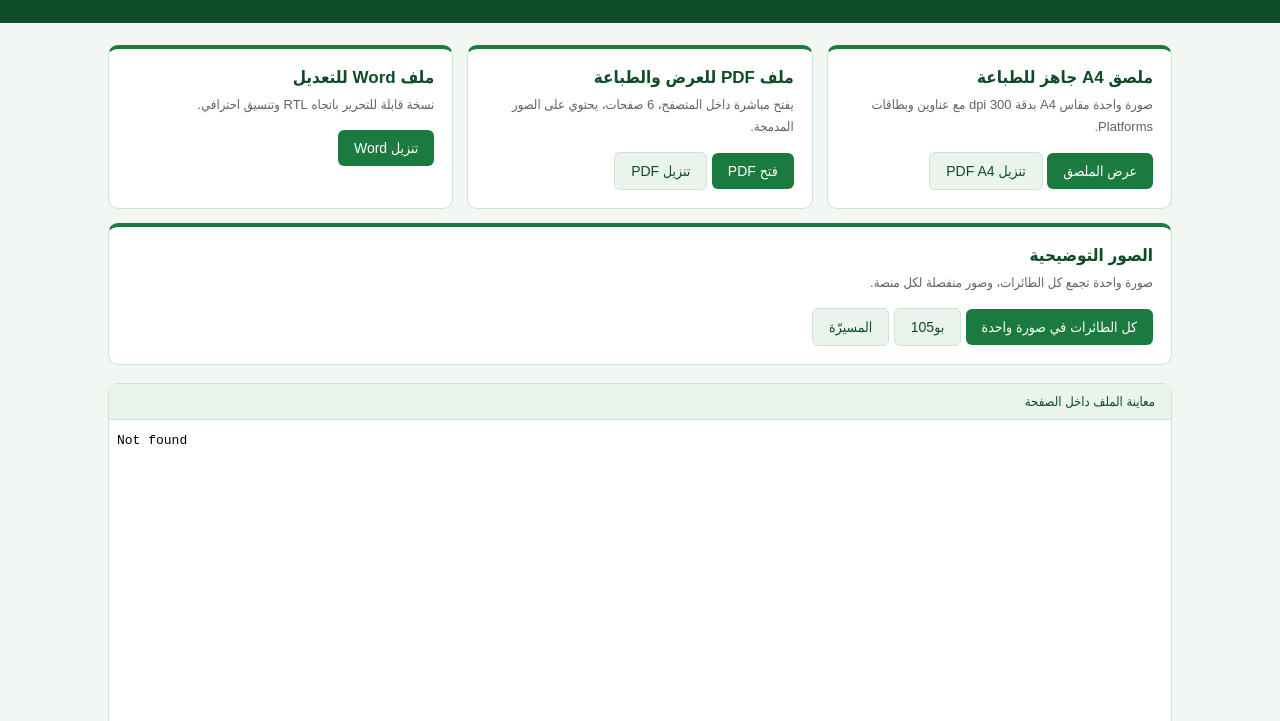
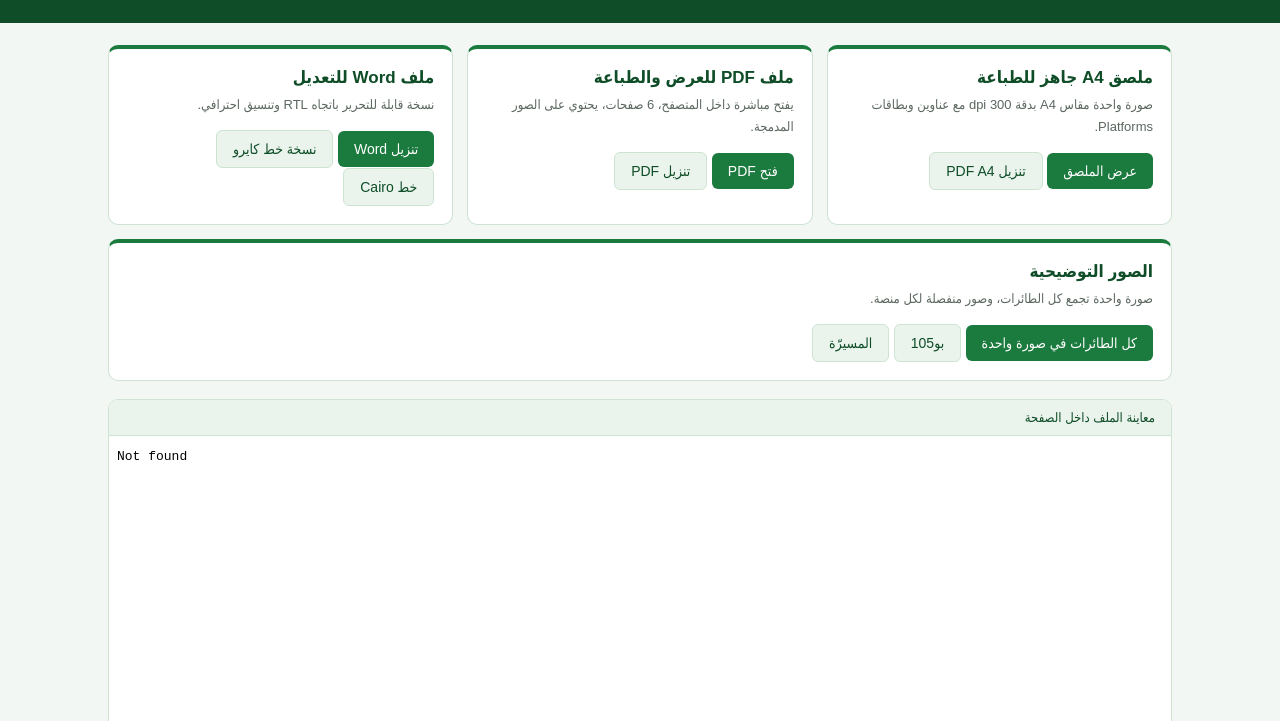
Before and after one commit to armour672/armour672, a plain HTML site: page index.html in a window 1280 px wide. Shown: the part 79-800 px from the top of the page. Drawn offline with Linux system fonts and the light colour scheme.

Commit message:
Add Word edition typeset in Cairo Arabic font
Co-authored-by: arena-agent <297053741+arena-agent@users.noreply.github.com>

```diff
--- a/index.html
+++ b/index.html
@@ -46,6 +46,8 @@
         <h2>ملف Word للتعديل</h2>
         <p>نسخة قابلة للتحرير باتجاه RTL وتنسيق احترافي.</p>
         <a class="btn" href="Sudan_Aerial_Support_Proposal.docx" download>تنزيل Word</a>
+        <a class="btn alt" href="Sudan_Aerial_Support_Proposal_Cairo.docx" download>نسخة خط كايرو</a>
+        <a class="btn alt" href="fonts/Cairo.ttf" download>خط Cairo</a>
       </div>
       <div class="card">
         <h2>الصور التوضيحية</h2>
```
Also changed, not shown: fonts/Cairo.ttf (added), 1 other file.
